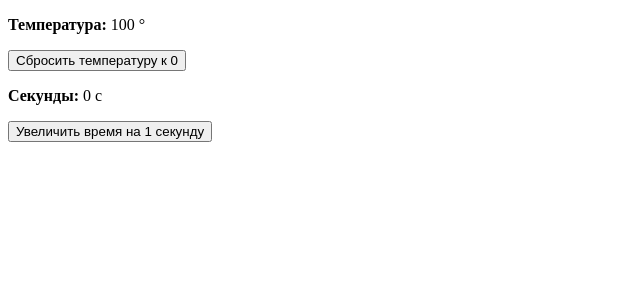
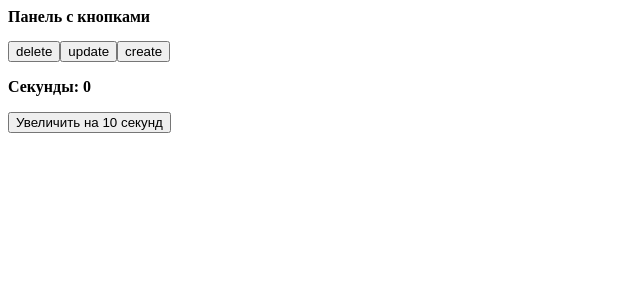
Before and after one commit to timohaBlr/exams, a React (Create React App) app: page / in a window 1280 px wide. Shown: the top 300 px of the page, without its empty margins (0-640 px from the left). Built offline with nearby package versions, Linux system fonts and the light colour scheme.

Commit message:
Среда - Итоговый -6

```diff
--- a/src/index.tsx
+++ b/src/index.tsx
@@ -1,48 +1,58 @@
-import React, { useCallback, useState } from 'react'
+import React, {useMemo, useState} from 'react'
 import ReactDOM from 'react-dom'
 
-export const App = () => {
-    const [temp, setTemp] = useState(100)
+type ButtonType = {
+    id: number
+    title: string
+    forAdminOnly: boolean
+}
+const buttons: ButtonType[] = [
+    {id: 1, title: 'delete', forAdminOnly: true},
+    {id: 2, title: 'update', forAdminOnly: true},
+    {id: 3, title: 'create', forAdminOnly: false},
+]
+
+export const App = ({isAdmin}: { isAdmin: boolean }) => {
+
     const [seconds, setSeconds] = useState(0)
 
-    const resetTemp = useCallback(() => setTemp(0), [])
+    const increaseSeconds = () => setSeconds(seconds + 10)
 
-    const incSec = useCallback(() => setSeconds(seconds + 1), [seconds])
+    const correctButtons = useMemo(() => {
+        return buttons.filter(b => isAdmin ? true : !b.forAdminOnly)
+    }, [buttons,isAdmin])
 
     return <>
-        <TempDisplay temp={temp} resetTemp={resetTemp}/>
-        <SecDisplay seconds={seconds} incSec={incSec}/>
+        <ButtonsPanel buttons={correctButtons}/>
+        <div>
+            <p>
+                <b>Секунды: {seconds}</b>
+            </p>
+            <button onClick={increaseSeconds}>
+                Увеличить на 10 секунд
+            </button>
+        </div>
     </>
 }
-const TempDisplay = React.memo((props: any) => {
-    console.log('Render TempDisplay')
+
+const ButtonsPanel = React.memo((props: { buttons: Array<ButtonType> }) => {
+    console.log('Render ButtonsPanel')
     return (
-        <div style={{marginBottom: '10px'}} onClick={props.reset}>
-            <p>
-                <b>Температура: </b>{props.temp} &#176;
-            </p>
-            <button onClick={props.resetTemp}>Сбросить температуру к 0</button>
+        <div style={{marginBottom: '15px'}}>
+            <div style={{marginBottom: '15px'}}>
+                <b>Панель с кнопками</b>
+            </div>
+            <div>
+                {props.buttons.map(b => <button key={b.id}>{b.title}</button>)}
+            </div>
         </div>
     )
 })
 
-const SecDisplay = React.memo((props: any) => {
-    console.log('Render SecDisplay')
-    return (
-        <div>
-            <p><b>Секунды:</b> {props.seconds} c </p>
-            <button style={{marginRight: '20px'}}
-                    onClick={props.incSec}>
-                Увеличить время на 1 секунду
-            </button>
-        </div>
-    )
-})
+ReactDOM.render(<App isAdmin={true}/>, document.getElementById('root'))
 
-ReactDOM.render(<App/>, document.getElementById('root'))
+// Что нужно написать вместо XXX и YYY,
+// чтобы избавиться от лишнего перерендера компонента ButtonsPanel
+// при нажатии на кнопку "Увеличить на 10 секунд" ?
 
-// Почему не корректно работает счетчик времени при нажатии на кнопку (срабатывает только 1 раз) ?
-// Найдите в чем причина.
-// Исправленную версию строки напишите в качестве ответа
-
-// Пример ответа: const incSec = () => setSeconds(seconds + 1)
+// Ответ дайте через пробел: 111 222
```
